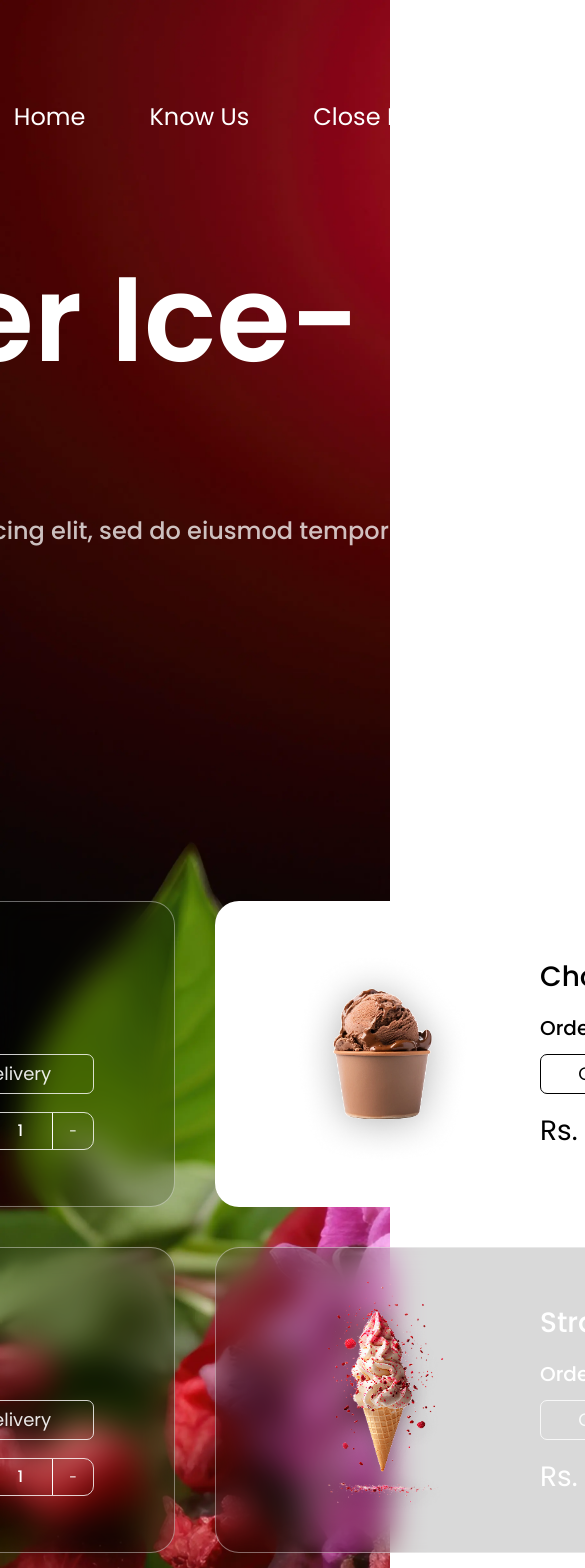
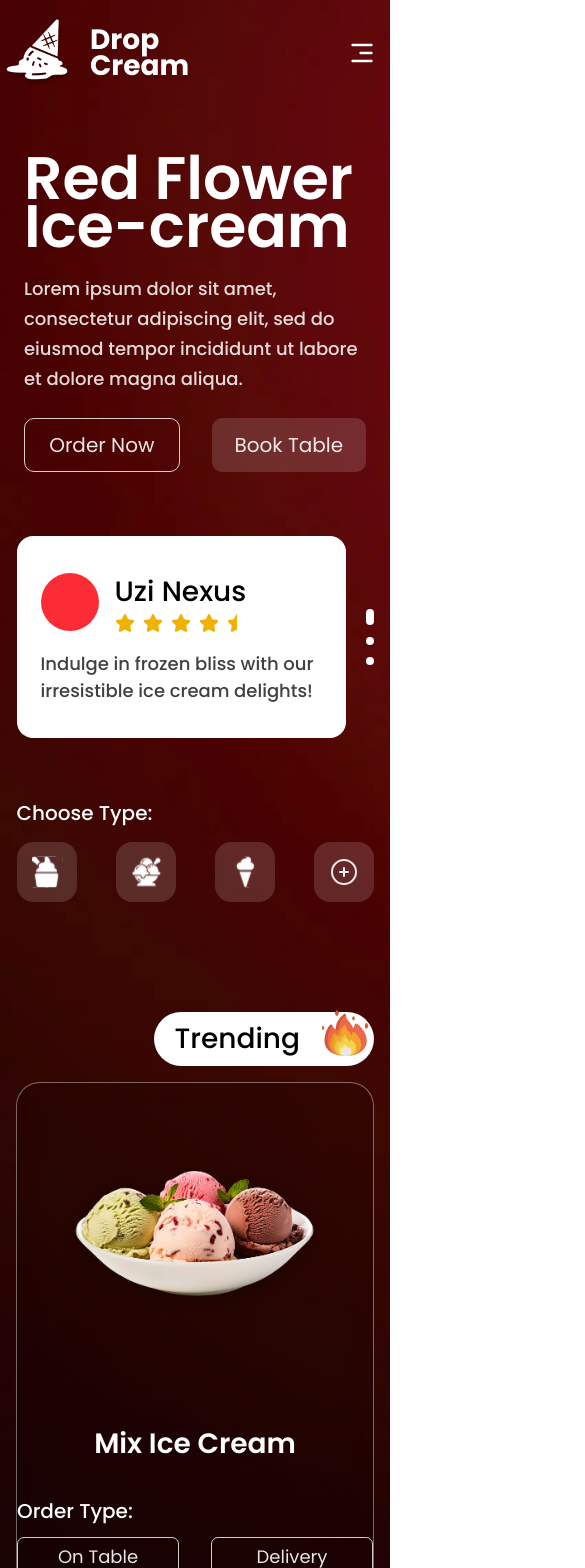
Before and after one commit to alexsantosquispe/drop-cream-page, a React (Vite) app: page / in a window 390 px wide. Shown: the top 1568 px of the page, 585 px wide, since content can reach past the window. Built offline with nearby package versions, Linux system fonts and the light colour scheme.

Commit message:
responsive ui

```diff
--- a/src/App.tsx
+++ b/src/App.tsx
@@ -5,8 +5,8 @@ import { TrendingSection } from './components/organisms/TrendingSection/Trending
 
 function App() {
   return (
-    <div className="flex min-h-screen w-full flex-col bg-[url('/img/bg.webp')] bg-cover pt-20 pb-8">
-      <div className="flex w-[96.375rem] flex-col gap-y-[6.875rem] self-center">
+    <div className="flex min-h-screen w-full flex-col bg-[url('/img/bg.webp')] bg-cover py-4 md:pt-20 md:pb-8">
+      <div className="flex w-full max-w-[96.375rem] flex-col gap-16 self-center lg:gap-y-[6.875rem] lg:px-4">
         <Header />
         <main className="flex flex-col gap-y-[6.875rem]">
           <HeroSection />
--- a/src/components/atoms/Button.tsx
+++ b/src/components/atoms/Button.tsx
@@ -20,7 +20,7 @@ const Button = ({
   return (
     <button
       className={twMerge(
-        'flex max-h-[5.375rem] w-full max-w-[16.5rem] items-center justify-center rounded-[0.625rem] bg-white/15 py-7 text-[2rem] font-normal text-white/90 backdrop-blur hover:cursor-pointer hover:bg-white/20 hover:text-white',
+        'flex w-full items-center justify-center rounded-[0.625rem] bg-white/15 py-7 text-[2rem] font-normal text-white/90 backdrop-blur hover:cursor-pointer hover:bg-white/20 hover:text-white md:max-h-[5.375rem] md:max-w-[16.5rem]',
         cn({
           'border border-white/80 bg-transparent backdrop-blur-none':
             isSecondary
--- a/src/components/atoms/ReviewCard.tsx
+++ b/src/components/atoms/ReviewCard.tsx
@@ -16,7 +16,7 @@ export const ReviewCard = ({
   comment
 }: ReviewCardProps) => {
   return (
-    <div className="flex h-[12.625rem] max-w-[20.6875rem] flex-col justify-center gap-4 rounded-2xl bg-white px-6">
+    <div className="flex h-[12.625rem] flex-col justify-center gap-4 rounded-2xl bg-white px-6 lg:max-w-[20.6875rem]">
       <div className="flex items-center gap-4">
         <div className="h-[3.625rem] w-[3.625rem] rounded-full bg-red-500">
           {avatarUri}
--- a/src/components/molecules/Footer.tsx
+++ b/src/components/molecules/Footer.tsx
@@ -7,10 +7,11 @@ import { XIcon } from '../../icons/XIcon';
 
 const socialMediaStyle =
   'flex h-[2.4375rem] w-[2.4375rem] items-center justify-center rounded-full hover:cursor-pointer';
+
 const Footer = () => {
   return (
-    <div className="flex w-full items-center justify-between">
-      <div className="flex w-full gap-x-4 font-light">
+    <div className="flex w-full flex-col-reverse items-center justify-center gap-8 md:justify-between lg:flex-row">
+      <div className="flex flex-1 justify-center gap-x-4 text-sm font-light md:justify-start md:text-base">
         <span>
           {`${translations.footer.designedBy} `}
           <a
@@ -36,7 +37,7 @@ const Footer = () => {
         </span>
       </div>
 
-      <div className="flex gap-x-11">
+      <div className="flex flex-1 justify-end gap-x-11">
         <a className={twMerge(socialMediaStyle, 'bg-white')}>
           <GoogleIcon className="size-[2.4375rem]" />
         </a>
--- a/src/components/molecules/Header.tsx
+++ b/src/components/molecules/Header.tsx
@@ -24,7 +24,7 @@ const Header = () => {
         </span>
       </div>
 
-      <nav className="flex text-2xl">
+      <nav className="hidden text-2xl md:flex">
         <ul className="flex items-center gap-x-10">
           {menuItems.map((item) => (
             <li key={item} className={menuItemStyle}>
--- a/src/components/organisms/HeroSection/HeroSection.tsx
+++ b/src/components/organisms/HeroSection/HeroSection.tsx
@@ -4,10 +4,9 @@ import { TitleWrapper } from './components/TitleWrapper';
 
 export const HeroSection = () => {
   return (
-    <div className="flex justify-between">
+    <div className="flex flex-col items-center gap-16 px-6 md:justify-between lg:flex-row lg:gap-8">
       <TitleWrapper />
-
-      <div className="flex flex-col gap-[3.75rem]">
+      <div className="flex flex-col items-center gap-[3.75rem]">
         <ReviewsWrapper />
         <IceCreamTypesWrapper />
       </div>
--- a/src/components/organisms/HeroSection/components/TitleWrapper.tsx
+++ b/src/components/organisms/HeroSection/components/TitleWrapper.tsx
@@ -3,23 +3,27 @@ import Button from '../../../atoms/Button';
 
 export const TitleWrapper = () => {
   return (
-    <div className="flex flex-col gap-y-8 md:max-w-[41.1875rem]">
-      <h1 className="text-[7.5rem] leading-[6.875rem] font-semibold">
-        {translations.content.title}
+    <div className="flex w-full flex-col justify-center gap-y-6 md:max-w-[41.1875rem] md:gap-y-8">
+      <h1 className="text-6xl leading-12 font-semibold md:text-left md:text-[7.5rem] md:leading-[5.85rem] lg:leading-[6.875rem]">
+        {translations.content.title.line1}
+        <br />
+        {translations.content.title.line2}
       </h1>
-      <p className="text-2xl leading-[1.875rem] font-medium text-white/75">
+      <p className="text-lg leading-[1.875rem] font-medium text-white/85 md:p-0 md:text-2xl">
         {translations.content.description}
       </p>
       <div className="flex gap-8">
         <Button
           label={translations.content.buttons.orderNow}
           onClick={() => {}}
+          className="py-3 text-xl md:text-[2rem]"
           isSecondary
         />
 
         <Button
           label={translations.content.buttons.bookTable}
           onClick={() => {}}
+          className="py-3 text-xl md:text-[2rem]"
         />
       </div>
     </div>
--- a/src/components/organisms/TrendingSection/TrendingSection.tsx
+++ b/src/components/organisms/TrendingSection/TrendingSection.tsx
@@ -34,10 +34,9 @@ const iceCreams = [
 
 export const TrendingSection = () => {
   return (
-    <div className="flex w-full flex-col gap-[2.6875rem]">
+    <div className="flex w-full flex-col gap-4 px-4 md:gap-[2.6875rem] lg:p-0">
       <TrendingButton />
-
-      <div className="grid grid-cols-2 gap-10">
+      <div className="grid-col-1 grid gap-4 lg:grid-cols-2 xl:gap-10">
         {iceCreams.map((item) => (
           <IceCreamCard key={`${item.name}-${item.price}`} {...item} />
         ))}
--- a/src/components/organisms/TrendingSection/components/Counter.tsx
+++ b/src/components/organisms/TrendingSection/components/Counter.tsx
@@ -10,7 +10,7 @@ interface CounterProps {
 }
 
 const counterButtonStyle =
-  'px-4 py-2 text-sm hover:cursor-pointer hover:bg-white/15';
+  'flex items-center justify-center px-4 py-2 text-sm hover:cursor-pointer hover:bg-white/15';
 
 export const Counter = ({ className }: CounterProps) => {
   const [count, setCount] = useState(1);
--- a/src/components/organisms/TrendingSection/components/IceCreamCard.tsx
+++ b/src/components/organisms/TrendingSection/components/IceCreamCard.tsx
@@ -24,20 +24,26 @@ export const IceCreamCard = ({
   return (
     <div
       className={twMerge(
-        'flex w-full items-center gap-5 rounded-3xl border border-white/40 bg-black/15 px-[2rem] py-4 backdrop-blur-lg',
+        'flex w-full flex-col items-center gap-5 rounded-3xl border border-white/40 bg-black/15 backdrop-blur-lg md:gap-0 md:py-4 lg:flex-row lg:px-8',
         cn({ 'bg-white text-black': isTrendy })
       )}
     >
-      <img src={path} alt={name} className="h-[17rem] w-[17rem]" />
+      <img
+        src={path}
+        alt={name}
+        className="h-[20rem] w-[20rem] md:h-[16rem] md:w-[16rem]"
+      />
 
-      <div className="flex w-full flex-col gap-4 pr-[3rem]">
-        <h2 className="text-[1.75rem] font-medium">{name}</h2>
+      <div className="flex w-full flex-col gap-8 pb-8 md:gap-4 lg:pb-0 xl:pr-[3rem]">
+        <h2 className="text-center text-[1.75rem] font-semibold md:text-left md:font-medium">
+          {name}
+        </h2>
 
         <div className="flex flex-col gap-y-3">
           <span className="text-xl font-medium">
             {translations.content.trending.card.orderType}
           </span>
-          <div className="flex gap-x-8">
+          <div className="flex gap-x-8 text-lg">
             <Button
               label={translations.content.trending.card.onTable}
               onClick={() => {}}
--- a/src/constants/translations.ts
+++ b/src/constants/translations.ts
@@ -8,7 +8,10 @@ export const translations = {
     }
   },
   content: {
-    title: 'Red Flower Ice-cream',
+    title: {
+      line1: 'Red Flower',
+      line2: 'Ice-cream'
+    },
     description:
       'Lorem ipsum dolor sit amet, consectetur adipiscing elit, sed do eiusmod tempor incididunt ut labore et dolore magna aliqua.',
     buttons: {
--- a/src/index.css
+++ b/src/index.css
@@ -10,7 +10,6 @@
   --font-poppins: 'Poppins', sans-serif;
 }
 
-html,
 body {
   background: var(--background);
   color: var(--color-white);
```
